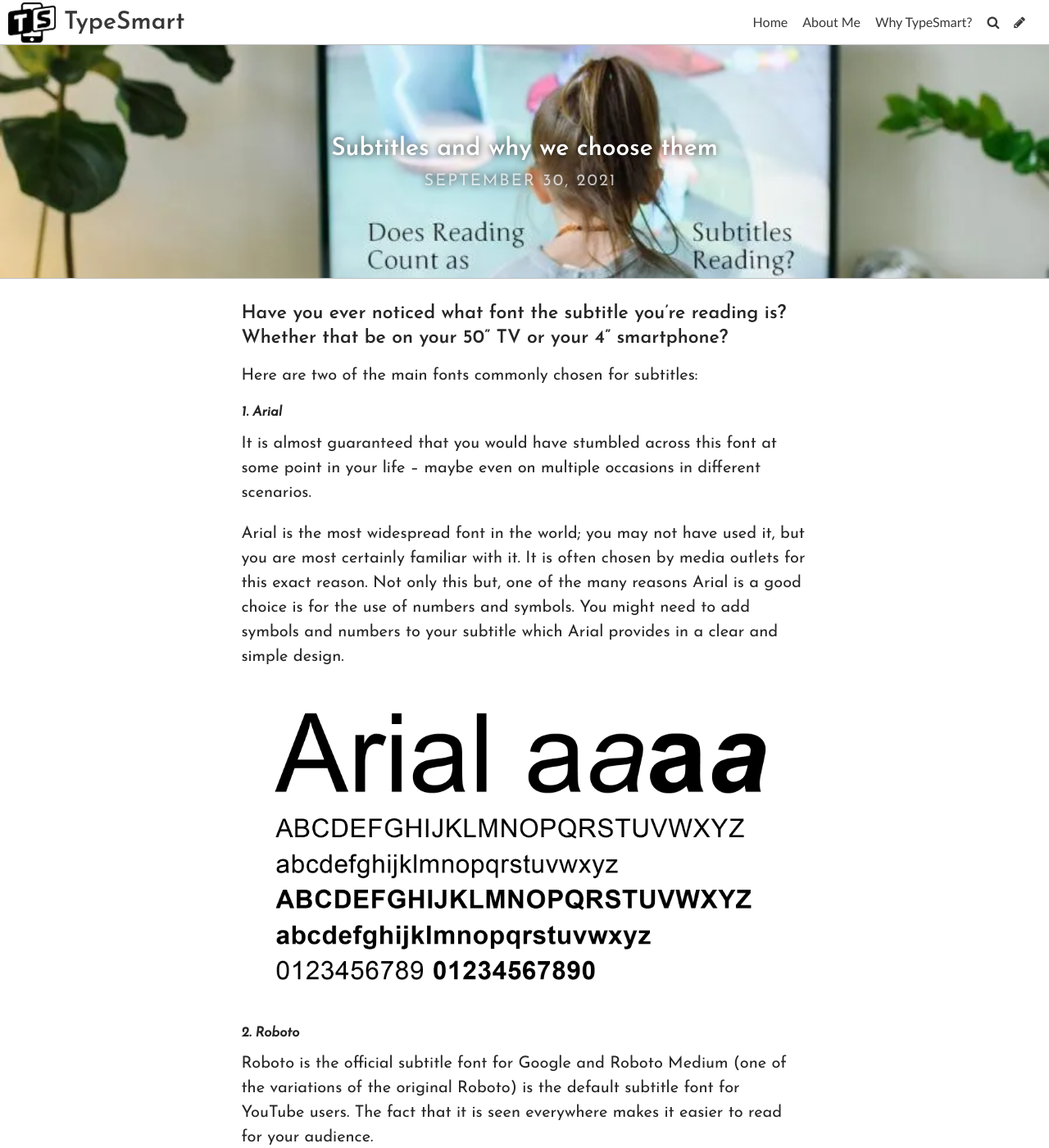
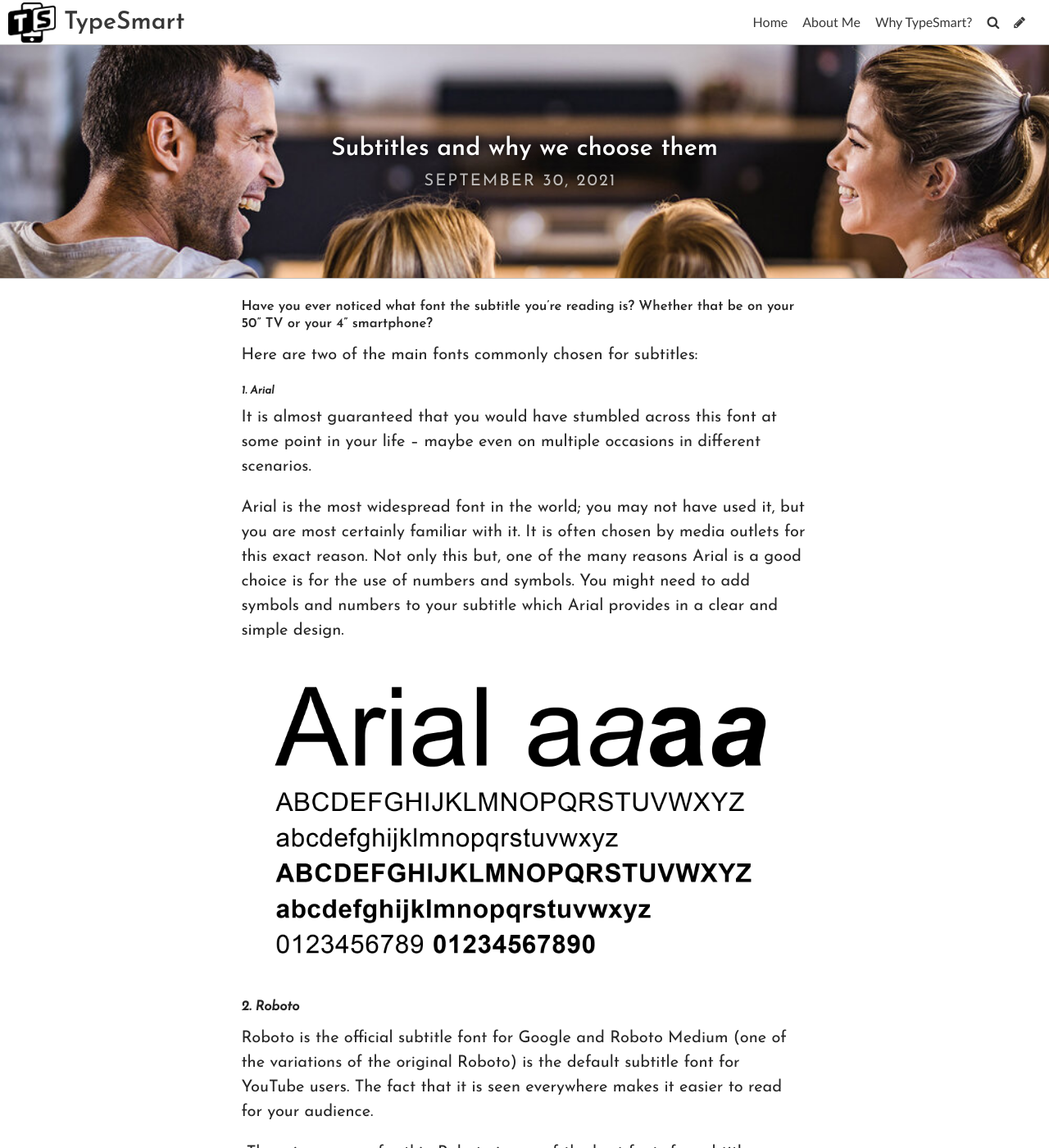
Before and after one commit to nicoleanncarter/typo-design-template, a Jekyll site: the page built from _posts/2021-10-27-subtitles-and-why-we-choose-them.md, in a window 1280 px wide and 1400 px high. Shown: the whole window at 82% size. Built offline with Jekyll 4.4.1, drawn with Linux system fonts in a browser that asks for light colours; some web fonts are replaced.

Commit message:
Update Post “2021-10-27-subtitles-and-why-we-choose-them”

```diff
--- a/_posts/2021-10-27-subtitles-and-why-we-choose-them.md
+++ b/_posts/2021-10-27-subtitles-and-why-we-choose-them.md
@@ -2,15 +2,15 @@
 layout: post
 title: "Subtitles and why we choose them "
 date: 2021-09-30T10:42:13.044Z
-image: ../uploads/subtitles_900.jpg.webp
+image: ../uploads/istock-1175415533reto2lr.jpg
 title_color: "#ffffff"
 comments: false
 ---
-#### Have you ever noticed what font the subtitle you’re reading is? Whether that be on your 50” TV or your 4” smartphone?
+##### Have you ever noticed what font the subtitle you’re reading is? Whether that be on your 50” TV or your 4” smartphone?
 
 Here are two of the main fonts commonly chosen for subtitles:
 
-##### ***1. Arial***
+###### ***1. Arial***
 
 It is almost guaranteed that you would have stumbled across this font at some point in your life – maybe even on multiple occasions in different scenarios.
 
```
Also changed, not shown: uploads/istock-1175415533reto2lr.jpg (added).
